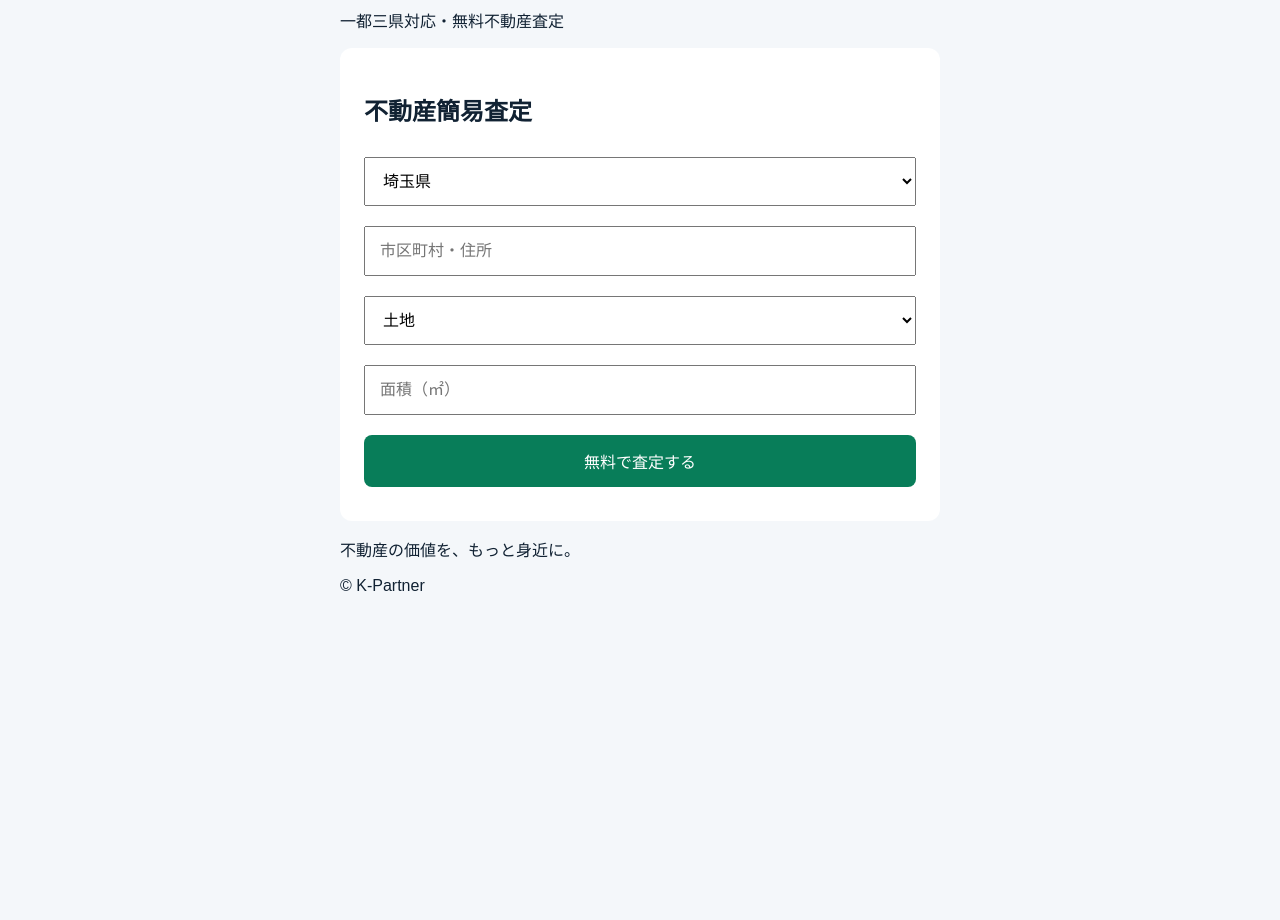
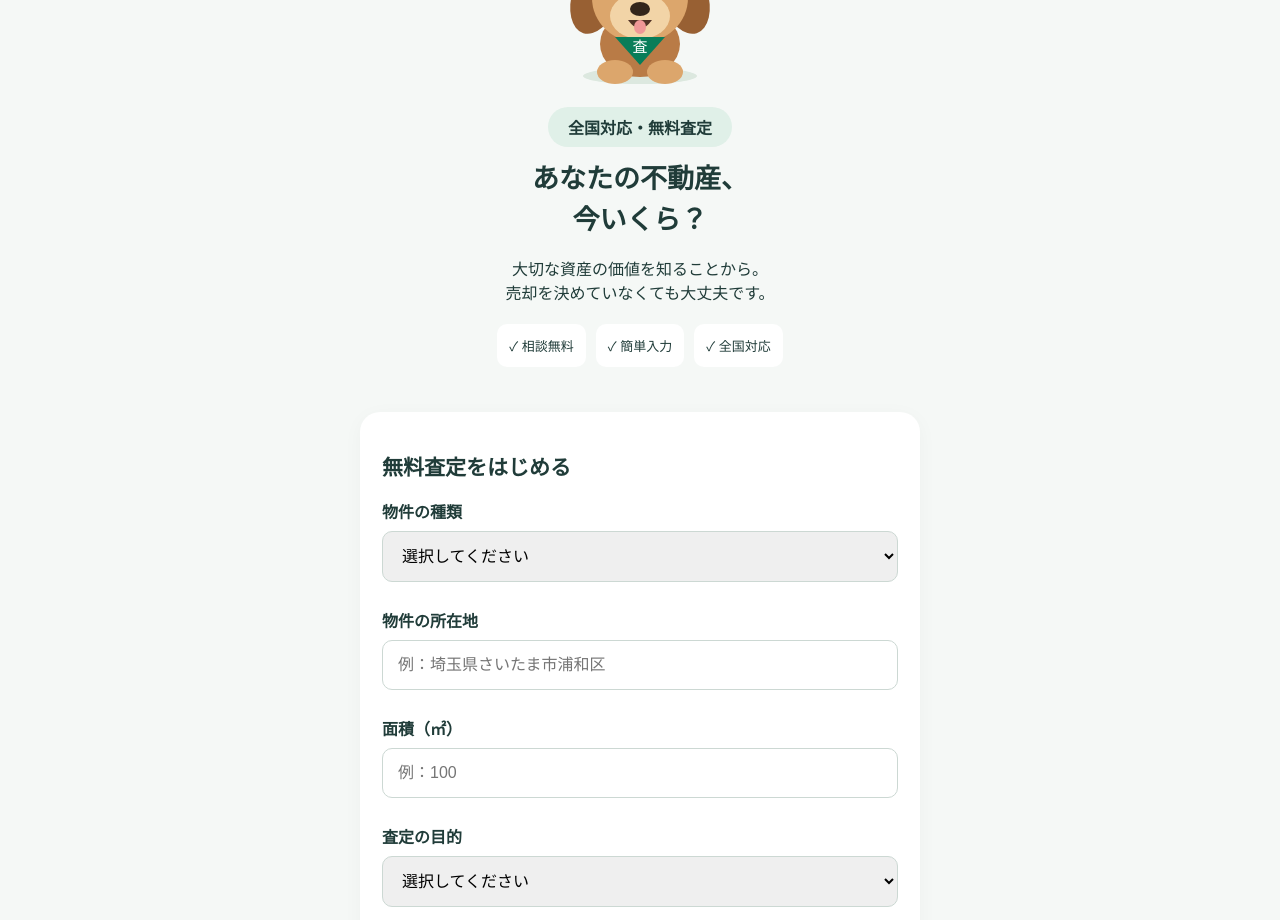
Before and after one commit to tyataro0630-lab/k-partner, a plain HTML site: page index.html in a window 1280 px wide. Shown: the part 173-1093 px from the top of the page. Before the commit the page ends 808 px from the top, so only its background shows below. Drawn offline with Linux system fonts and the light colour scheme.

Commit message:
Update title and meta description in index.html

```diff
--- a/index.html
+++ b/index.html
@@ -1,43 +1,134 @@
+
 <!DOCTYPE html>
 <html lang="ja">
 <head>
 <meta charset="UTF-8">
 <meta name="viewport" content="width=device-width, initial-scale=1">
-<title>埼玉の不動産無料査定｜K-Partner</title>
-<meta name="description" content="埼玉・東京・千葉・神奈川の土地、戸建て、マンションの不動産査定サービス。">
+<title>査定くん｜不動産無料査定</title>
+<meta name="description" content="土地・戸建て・マンションの無料不動産査定。">
 <style>
-body{margin:0;font-family:sans-serif;background:#f4f7fa;color:#123}
-header{background:#123b60;color:white;padding:20px;font-size:24px}
-main{max-width:600px;margin:auto;padding:24px}
-section{background:white;padding:24px;border-radius:12px}
-input,select,button{width:100%;padding:14px;margin:10px 0;box-sizing:border-box;font-size:16px}
-button{background:#087d59;color:white;border:0;border-radius:8px}
+*{box-sizing:border-box}
+body{margin:0;background:#f5f8f6;color:#203c39;font-family:sans-serif}
+header{background:white;padding:18px;text-align:center;font-size:28px;font-weight:bold;color:#176b59}
+main{max-width:600px;margin:auto;padding:20px}
+.hero{text-align:center;padding:10px 0 25px}
+h1{font-size:27px;line-height:1.5;margin:12px 0}
+h2{font-size:21px}
+.tag{display:inline-block;background:#e0f0e8;padding:8px 20px;border-radius:30px;font-weight:bold}
+section{background:white;padding:22px;border-radius:20px;box-shadow:0 4px 20px #00000009}
+label{display:block;font-weight:bold;margin-top:18px}
+input,select,button{width:100%;padding:15px;margin:8px 0;font-size:16px;border:1px solid #ccd8d3;border-radius:10px}
+button{background:#087d59;color:white;border:0;font-size:20px;font-weight:bold;padding:19px;cursor:pointer}
+.note{font-size:12px;color:#64746e;text-align:center}
+.features{display:flex;justify-content:center;gap:10px;font-size:13px;margin:20px 0}
+.features span{background:white;border-radius:10px;padding:12px}
+footer{text-align:center;padding:25px;font-size:12px;color:#64746e}
+#result{display:none;margin-top:20px}
 </style>
 </head>
 <body>
-<header>K-Partner</header>
+
+<header>🐾 査定くん</header>
+
 <main>
-<h1>あなたの不動産、今いくら？</h1>
-<p>一都三県対応・無料不動産査定</p>
+<div class="hero">
+
+<svg width="180" height="170" viewBox="0 0 180 170">
+<ellipse cx="90" cy="143" rx="57" ry="8" fill="#dce8df"/>
+<ellipse cx="90" cy="111" rx="40" ry="33" fill="#b97b46"/>
+<ellipse cx="65" cy="139" rx="18" ry="12" fill="#dca66c"/>
+<ellipse cx="115" cy="139" rx="18" ry="12" fill="#dca66c"/>
+<ellipse cx="45" cy="64" rx="23" ry="38" fill="#986033" transform="rotate(18 45 64)"/>
+<ellipse cx="135" cy="64" rx="23" ry="38" fill="#986033" transform="rotate(-18 135 64)"/>
+<ellipse cx="90" cy="65" rx="48" ry="45" fill="#dca66c"/>
+<ellipse cx="90" cy="83" rx="30" ry="23" fill="#f2d4a7"/>
+<circle cx="70" cy="59" r="7" fill="#33251b"/>
+<circle cx="110" cy="59" r="7" fill="#33251b"/>
+<circle cx="72" cy="57" r="2" fill="white"/>
+<circle cx="112" cy="57" r="2" fill="white"/>
+<ellipse cx="90" cy="76" rx="10" ry="7" fill="#33251b"/>
+<path d="M78 87 Q90 104 102 87" fill="#513226"/>
+<ellipse cx="90" cy="94" rx="6" ry="7" fill="#ef9797"/>
+<path d="M65 104 L115 104 L90 132 Z" fill="#087d59"/>
+<text x="90" y="119" fill="white" font-size="15" text-anchor="middle">査</text>
+</svg>
+
+<div><span class="tag">全国対応・無料査定</span></div>
+
+<h1>あなたの不動産、<br>今いくら？</h1>
+
+<p>大切な資産の価値を知ることから。<br>売却を決めていなくても大丈夫です。</p>
+
+<div class="features">
+<span>✓ 相談無料</span>
+<span>✓ 簡単入力</span>
+<span>✓ 全国対応</span>
+</div>
+</div>
+
 <section>
-<h2>不動産簡易査定</h2>
-<select>
-<option>埼玉県</option>
-<option>東京都</option>
-<option>千葉県</option>
-<option>神奈川県</option>
+<h2>無料査定をはじめる</h2>
+
+<form id="assessment">
+
+<label>物件の種類</label>
+<select id="type" required>
+<option value="">選択してください</option>
+<option>土地</option>
+<option>一戸建て</option>
+<option>マンション</option>
+<option>その他</option>
 </select>
-<input placeholder="市区町村・住所">
-<select>
-<option>土地</option>
-<option>戸建て</option>
-<option>マンション</option>
+
+<label>物件の所在地</label>
+<input id="address" placeholder="例：埼玉県さいたま市浦和区" required>
+
+<label>面積（㎡）</label>
+<input id="area" type="number" min="1" placeholder="例：100" required>
+
+<label>査定の目的</label>
+<select id="purpose" required>
+<option value="">選択してください</option>
+<option>今の価値を知りたい</option>
+<option>売却を検討している</option>
+<option>相続・資産整理</option>
+<option>その他</option>
 </select>
-<input type="number" placeholder="面積（㎡）">
-<button onclick="alert('自動査定機能は準備中です')">無料で査定する</button>
+
+<button type="submit">無料査定へ進む →</button>
+<p class="note">入力内容はまだ外部に送信されません。</p>
+
+</form>
+
+<div id="result">
+<h2>物件情報の確認</h2>
+<p id="summary"></p>
+<p>現在、査定受付機能を準備しています。</p>
+<p>査定価格の算出・お問い合わせの送信はまだできません。</p>
+<button onclick="location.reload()">入力画面に戻る</button>
+</div>
+
 </section>
-<p>不動産の価値を、もっと身近に。</p>
-<p>© K-Partner</p>
+
+<footer>
+<strong>査定くん</strong><br><br>
+運営：K-Partner<br><br>
+© 2026 K-Partner
+</footer>
 </main>
+
+<script>
+document.getElementById("assessment").addEventListener("submit",function(e){
+e.preventDefault();
+const type=document.getElementById("type").value;
+const address=document.getElementById("address").value;
+const area=document.getElementById("area").value;
+const purpose=document.getElementById("purpose").value;
+document.getElementById("summary").textContent=type+" ／ "+address+" ／ "+area+"㎡ ／ "+purpose;
+this.style.display="none";
+document.getElementById("result").style.display="block";
+});
+</script>
+
 </body>
 </html>
```
